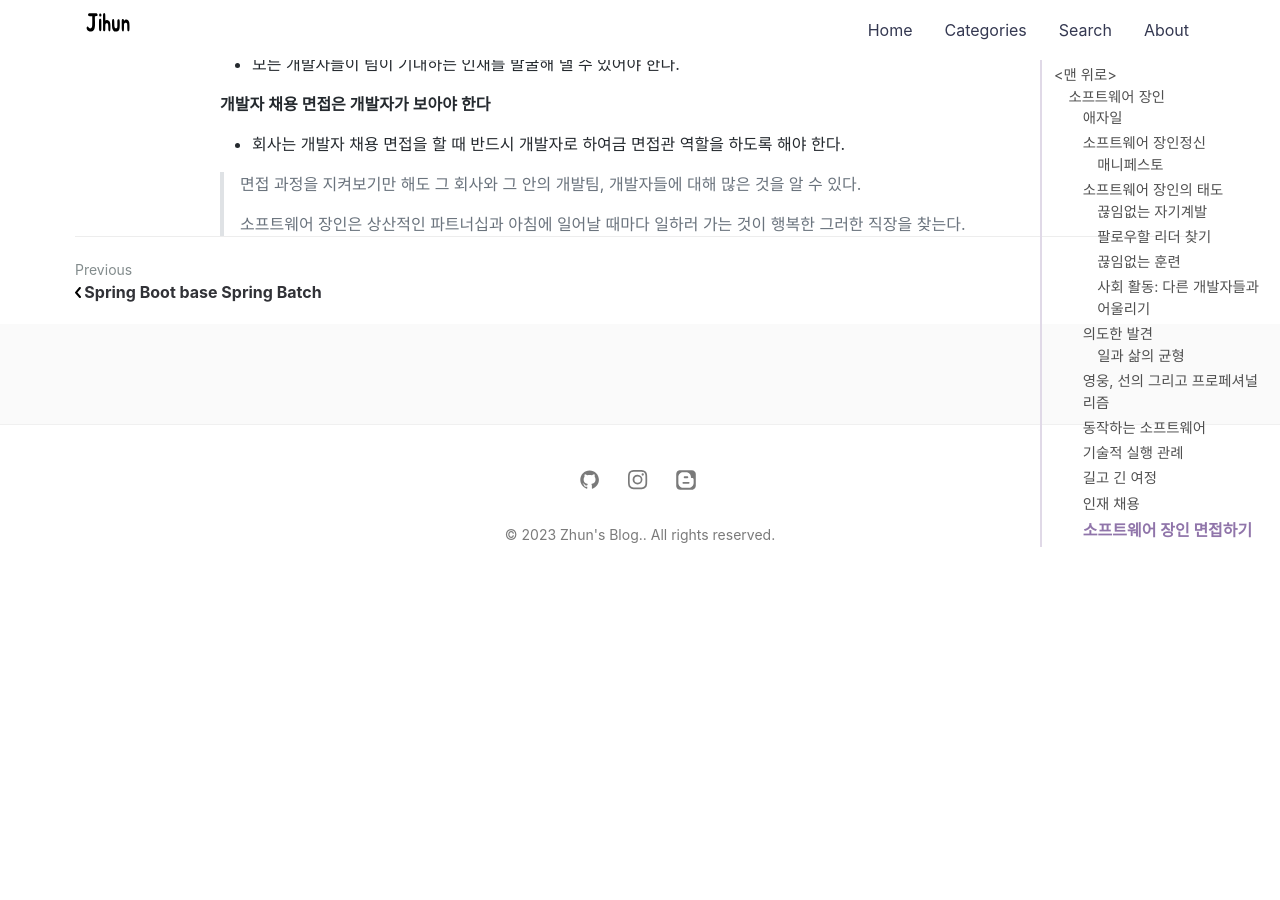
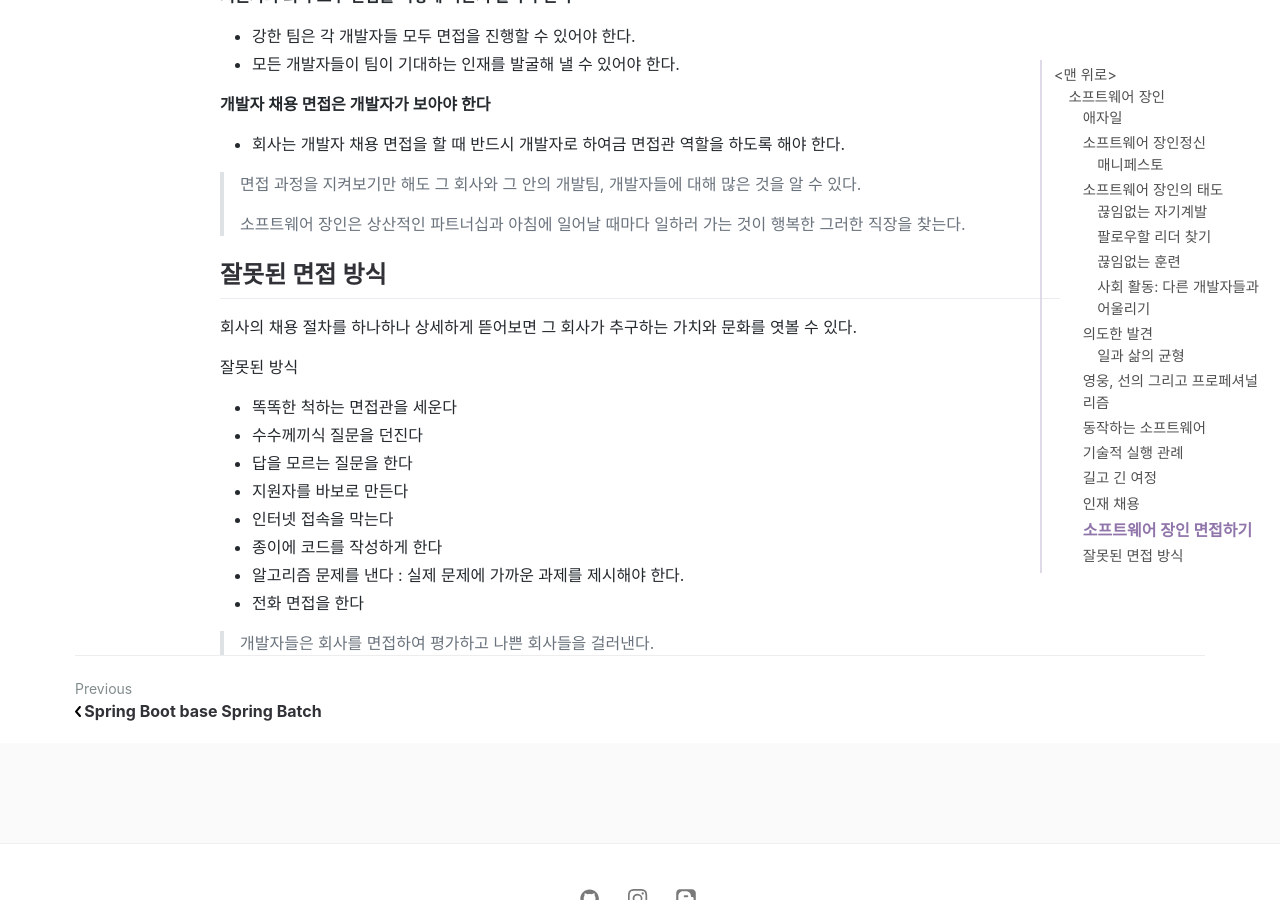
Before and after one commit to jihunparkme/jihunparkme.github.io, a Jekyll site: the page built from _posts/2023-02-01-a-software-master.md, in a window 1280 px wide and 900 px high, scrolled down 12678 px. Built offline with Jekyll 4.4.1, drawn with Linux system fonts in a browser that asks for light colours; nearby versions of some CDN libraries; comment, search, counter and statistics services are not loaded; before the commit the page ends 13268 px from its top, so only the background shows below that; some of the changed text lies outside the part shown.

Commit message:
[software master] 잘못된 면접 방식

```diff
--- a/_posts/2023-02-01-a-software-master.md
+++ b/_posts/2023-02-01-a-software-master.md
@@ -509,3 +509,20 @@ XP 실행 관례의 일부를 살펴보자.
 > 면접 과정을 지켜보기만 해도 그 회사와 그 안의 개발팀, 개발자들에 대해 많은 것을 알 수 있다.
 >
 > 소프트웨어 장인은 상산적인 파트너십과 아침에 일어날 때마다 일하러 가는 것이 행복한 그러한 직장을 찾는다.
+
+## 잘못된 면접 방식
+
+회사의 채용 절차를 하나하나 상세하게 뜯어보면 그 회사가 추구하는 가치와 문화를 엿볼 수 있다.
+
+잘못된 방식
+
+- 똑똑한 척하는 면접관을 세운다
+- 수수께끼식 질문을 던진다
+- 답을 모르는 질문을 한다
+- 지원자를 바보로 만든다
+- 인터넷 접속을 막는다
+- 종이에 코드를 작성하게 한다
+- 알고리즘 문제를 낸다 : 실제 문제에 가까운 과제를 제시해야 한다.
+- 전화 면접을 한다
+
+> 개발자들은 회사를 면접하여 평가하고 나쁜 회사들을 걸러낸다.
```
